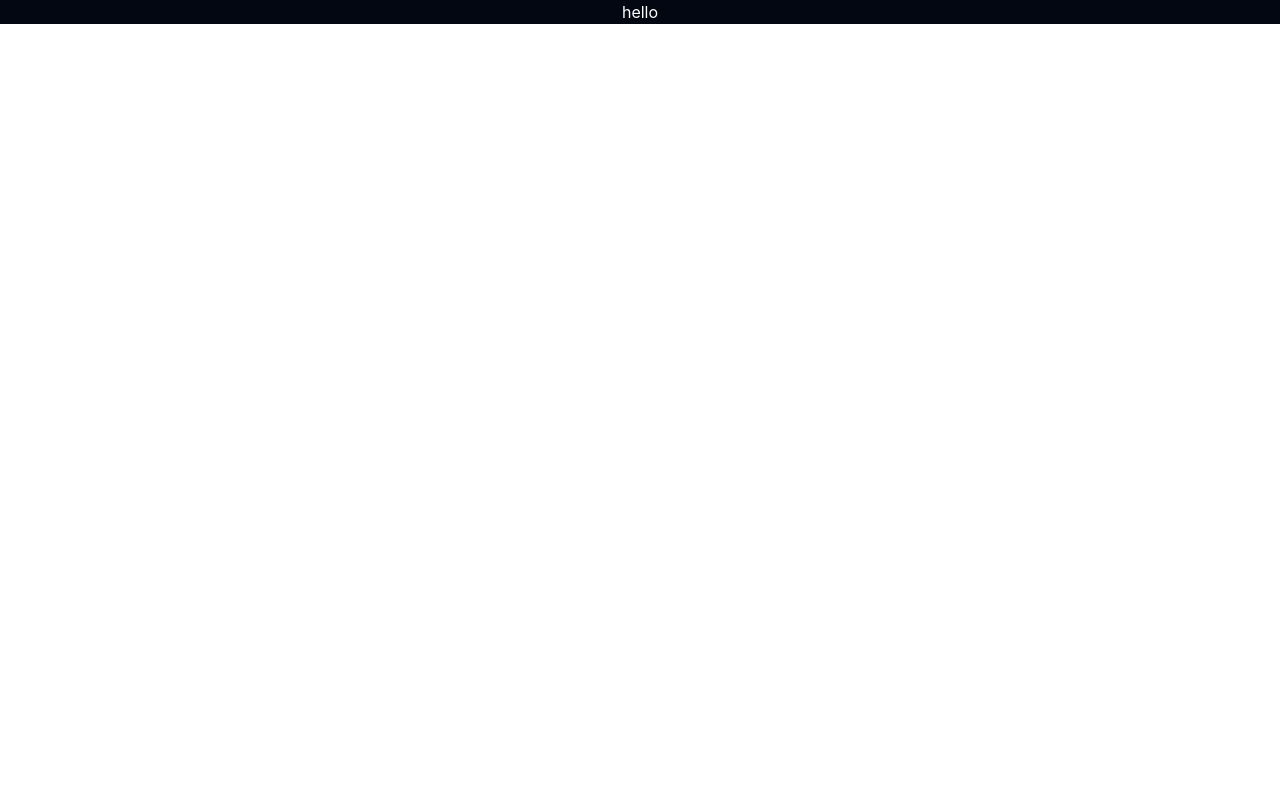
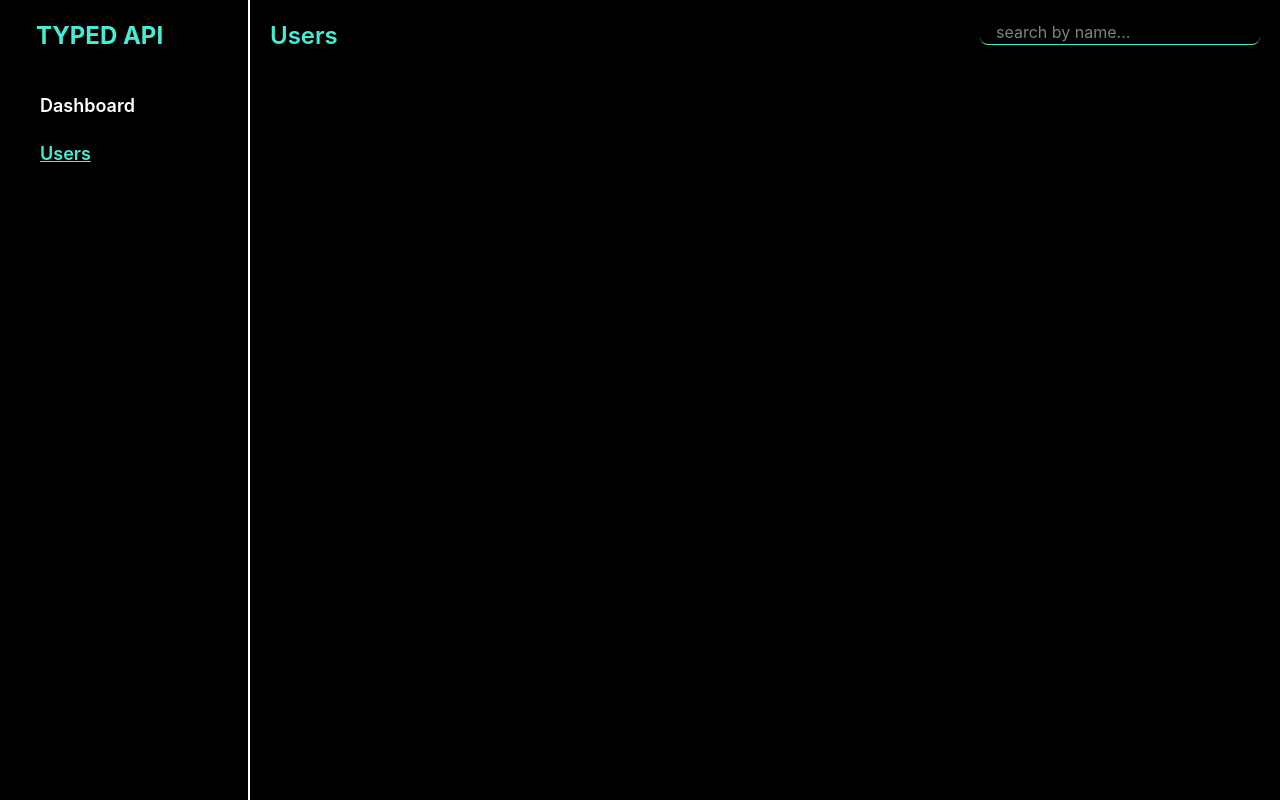
Before and after one commit to sam1132/ts-project, a React (Vite) app: page /users in a window 1280 px wide. Built offline with nearby package versions, Linux system fonts and the light colour scheme.

Commit message:
feat: add routing and user management components with API integration

```diff
--- a/package.json
+++ b/package.json
@@ -13,6 +13,7 @@
     "@tailwindcss/vite": "^4.2.2",
     "react": "^19.2.4",
     "react-dom": "^19.2.4",
+    "react-router-dom": "^7.14.0",
     "tailwindcss": "^4.2.2"
   },
   "devDependencies": {
--- a/src/App.tsx
+++ b/src/App.tsx
@@ -1,9 +1,19 @@
-
+import { BrowserRouter,Route,Routes } from "react-router-dom"
+import Dashboard from "./Pages/Dashboard.tsx"
+import Layout from "./Components/Layout.tsx"
+import Users from "./Pages/Users.tsx"
 function App() {
 
   return (
    <>
-   <h1 className="bg-gray-950 text-white flex items-center justify-center">hello</h1>
+     <BrowserRouter>
+     <Routes>
+      <Route path="/" element={<Layout/>}>
+      <Route index element={<Dashboard/>}/>
+      <Route path="/users" element={<Users/>}/>
+      </Route>
+     </Routes>
+     </BrowserRouter>
    </>
   )
 }
--- /dev/null
+++ b/src/Components/Layout.tsx
@@ -0,0 +1,17 @@
+import { Outlet } from "react-router-dom";
+import Sidebar from "./Sidebar";
+
+function Layout() {
+  return (
+    <div className="flex h-screen">
+    <div className="w-62.5 bg-black text-white border-r-2">
+        <Sidebar/>
+    </div>
+    <div className="flex-1 p-5 overflow-y-auto bg-black text-white">
+        <Outlet/>
+    </div>
+    </div>
+  )
+}
+
+export default Layout
--- /dev/null
+++ b/src/Components/SearchBar.tsx
@@ -0,0 +1,19 @@
+interface SearchProps {
+  value:string;
+  onChange: (value:string)=> void;
+}
+function SearchBar(Props : SearchProps) {
+  const {value,onChange} =Props
+  return (
+    <>
+    <input type="text"
+    value={value}
+    onChange={(e)=>onChange(e.target.value)}
+    placeholder="search by name..."
+    className="px-4  rounded-lg border-b border-b-teal-300"
+    />
+    </>
+  )
+}
+
+export default SearchBar
--- /dev/null
+++ b/src/Components/Sidebar.tsx
@@ -0,0 +1,25 @@
+import { NavLink } from "react-router-dom"
+
+function Sidebar() {
+  return (
+    <div>
+        <h2 className="font-medium md:font-bold text-xl text-teal-300 md:text-2xl px-9 py-5">TYPED API</h2>
+        <nav className="p-5">
+            <NavLink to="/" className={({ isActive })=>`block no-underline transition-all duration-200 mb-5 px-5 text-lg font-semibold ${isActive ? " text-teal-300 underline" : " text-white hover:underline"}  `}>Dashboard</NavLink>
+<NavLink
+  to="/users"
+  className={({ isActive }) =>
+    `block font-semibold px-5 mb-5 text-lg transition-all duration-200 ${
+      isActive ? "text-teal-300 underline" : "text-white hover:underline"
+    }`
+  }
+>
+  Users
+</NavLink>
+{/* <NavLink to="/"></NavLink> */}
+        </nav>
+    </div>
+  )
+}
+
+export default Sidebar
--- /dev/null
+++ b/src/Pages/Dashboard.tsx
@@ -0,0 +1,14 @@
+
+
+function Dashboard() {
+  return (
+    <>
+    <h2 className="text-white">
+        Dashboard
+    </h2>
+
+    </>
+  )
+}
+
+export default Dashboard
--- /dev/null
+++ b/src/Pages/Users.tsx
@@ -0,0 +1,15 @@
+import { useState } from "react"
+import SearchBar from "../Components/SearchBar"
+function Users() {
+  const [search,setSearch] = useState("");
+  return (
+    <div className="flex justify-between">
+      <h2 className="text-teal-300 font-semibold text-2xl ">Users</h2>
+      <div>
+        <SearchBar value={search} onChange={(value)=>setSearch(value)}/>
+      </div>
+    </div>
+  )
+}
+
+export default Users
--- /dev/null
+++ b/src/hooks/useFetch.ts
@@ -0,0 +1,47 @@
+import { useState,useEffect } from "react";
+
+interface FetchState<T>{
+    data:T | null;
+    loading:boolean;
+    error:string | null;
+}
+
+export function useFetch<T>(url:string):FetchState<T>{
+    const [data ,setData] = useState<T | null>(null);
+    const [loading,setLoading] = useState(true);
+    const [error, setError] = useState<string | null>(null);
+
+    useEffect(()=>{
+    let isMounted =true;
+
+     async function fetchData() {
+      try {
+        const res = await fetch(url);
+        if (!res.ok) throw new Error("Failed to fetch");
+
+        const json = (await res.json()) as T;
+
+        if (isMounted) {
+          setData(json);
+        }
+      } catch (err) {
+        if (isMounted) {
+          setError((err as Error).message);
+        }
+      } finally {
+        if (isMounted) {
+          setLoading(false);
+        }
+      }
+    }
+
+    fetchData();
+
+    return () => {
+      isMounted = false;
+    };
+  }, [url]);
+
+  return {data,loading,error};
+
+}
--- /dev/null
+++ b/src/services/api.ts
@@ -0,0 +1,4 @@
+export const API = {
+    USERS : "https://jsonplaceholder.typicode.com/users",
+    POSTS : "https://jsonplaceholder.typicode.com/posts"
+}
```
Also changed, not shown: src/types/user.ts (added, +29 -0 lines), 1 other file (tests, documents, lock files or other folders).
